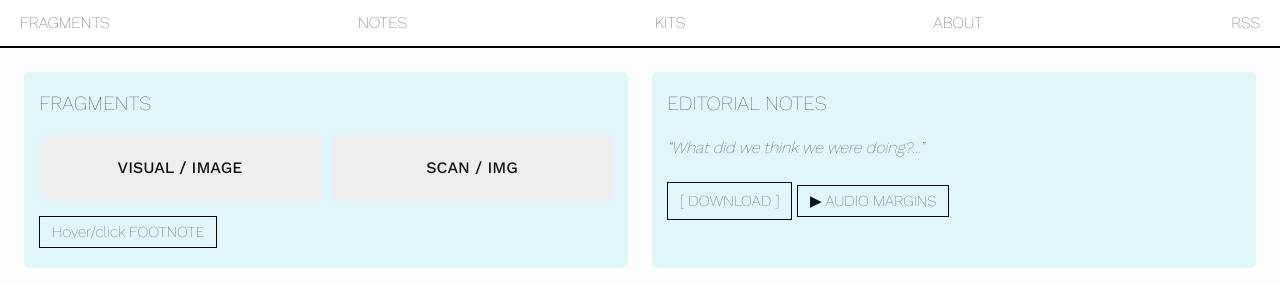
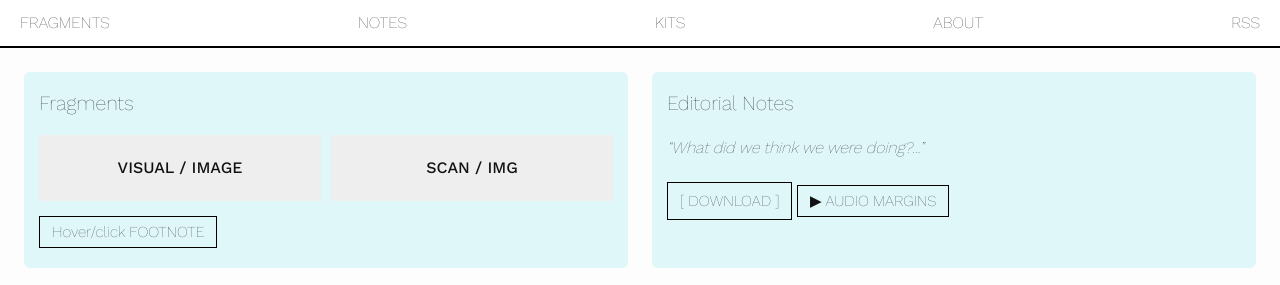
Before and after one commit to textpw/assembly-otherwise, a Jekyll site: the page built from index.md, in a window 1280 px wide. Shown: the top 285 px of the page. Built offline with Jekyll 4.4.1, drawn with Linux system fonts in a browser that asks for light colours.

```diff
--- a/index.md
+++ b/index.md
@@ -15,7 +15,7 @@ title: Home
 
 <main class="layout">
   <section class="module fragments">
-    <h2>FRAGMENTS</h2>
+    <h2>Fragments</h2>
     <div class="image-set">
       <div class="image-box">VISUAL / IMAGE</div>
       <div class="image-box">SCAN / IMG</div>
@@ -25,7 +25,7 @@ title: Home
   </section>
 
   <section class="module editorial">
-    <h2>EDITORIAL NOTES</h2>
+    <h2>Editorial Notes</h2>
     <p><em>“What did we think we were doing?…”</em></p>
     <a href="/assets/editorial-notes.pdf" class="button">[ DOWNLOAD ]</a>
     <button onclick="playAudio()">▶ AUDIO MARGINS</button>
```
